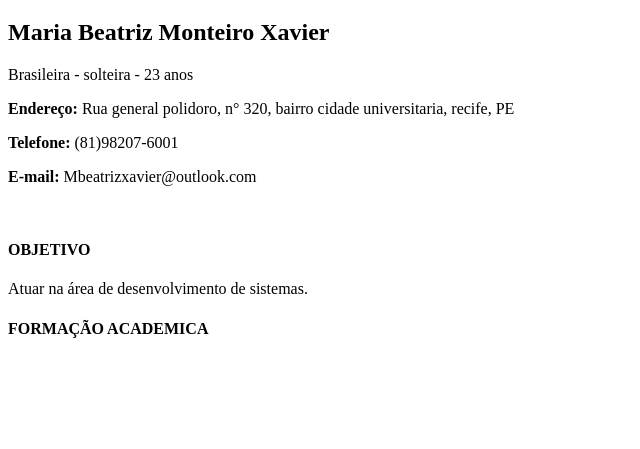
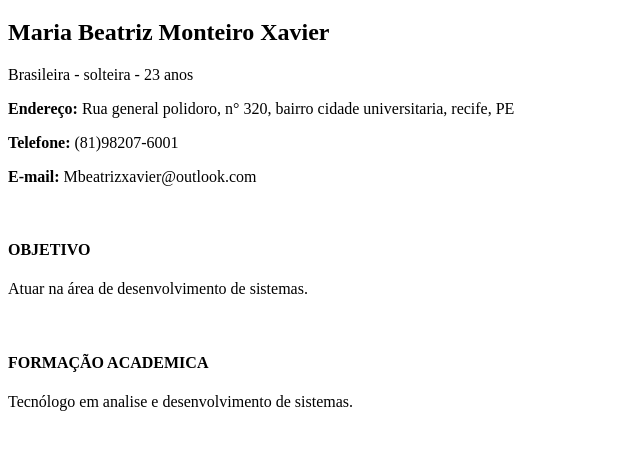
Before and after one commit to monteirobia/curriculo, a plain HTML site: page index.html in a window 1280 px wide. Shown: the part 61-510 px from the top of the page, without its empty margins (0-640 px from the left). Drawn offline with Linux system fonts and the light colour scheme.

Commit message:
Update index.html

```diff
--- a/index.html
+++ b/index.html
@@ -16,8 +16,11 @@
 <p><b>E-mail:</b> Mbeatrizxavier@outlook.com</p>
 <br>
 <h4>OBJETIVO</h4>
-Atuar na área de desenvolvimento de sistemas.
+<p>Atuar na área de desenvolvimento de sistemas.</p>
+<br>
 <h4>FORMAÇÃO ACADEMICA</h4>
+<p>Tecnólogo em analise e desenvolvimento de sistemas.</p>
+<br>
 
 </body>
 
```
